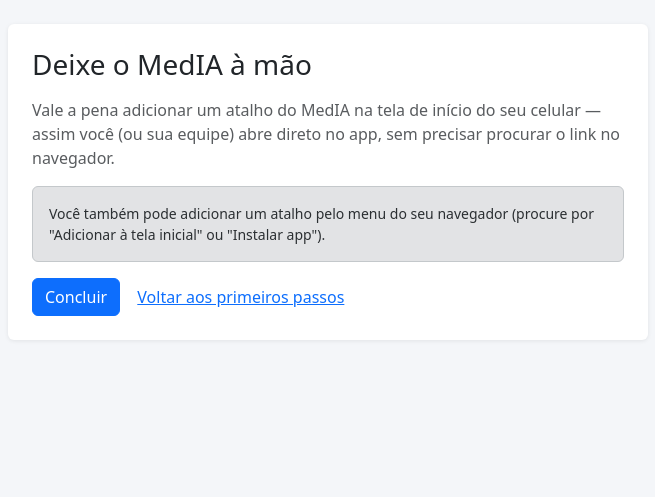
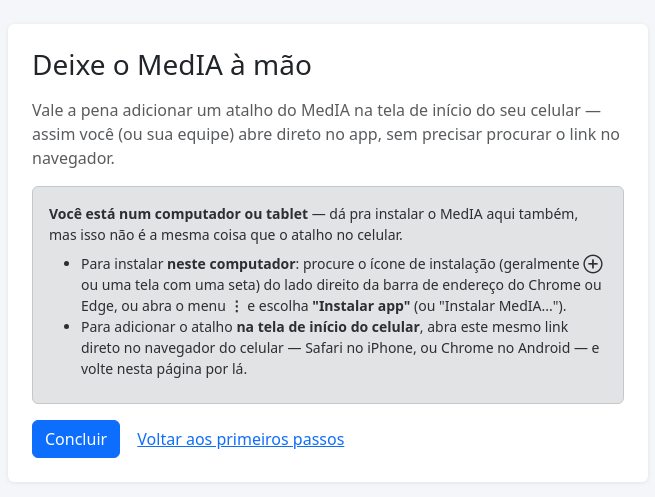
Before and after one commit to silmaroli-arch/media, a Python web app: template app/templates/medico/atalhos.html in a window 1280 px wide. Shown: the top 497 px of the page, without its empty margins (312-967 px from the left). Run offline with Jinja, Linux system fonts and the light colour scheme; the template is opened without the code that fills it, so the values that code supplies are empty.

Commit message:
Auto-commit: sincronizacao automatica

```diff
--- a/app/templates/medico/atalhos.html
+++ b/app/templates/medico/atalhos.html
@@ -35,10 +35,31 @@
     </div>
   </div>
 
-  <div id="wizardAvisoGenerico" class="alert alert-secondary mb-3" style="display: none;">
+  <div id="wizardAvisoAndroidGenerico" class="alert alert-secondary mb-3" style="display: none;">
     <div class="small">
-      Você também pode adicionar um atalho pelo menu do seu navegador (procure por
-      "Adicionar à tela inicial" ou "Instalar app").
+      Se o botão "Instalar app" não aparecer aqui em cima, procure no menu <strong>⋮</strong> (três
+      pontinhos) do Chrome e escolha <strong>"Instalar app"</strong> ou <strong>"Adicionar à tela
+      inicial"</strong>.
+    </div>
+  </div>
+
+  <div id="wizardAvisoDesktop" class="alert alert-secondary mb-3" style="display: none;">
+    <div class="small">
+      <strong>Você está num computador ou tablet</strong> — dá pra instalar o MedIA aqui também, mas
+      isso não é a mesma coisa que o atalho no celular.
+      <ul class="mb-2 mt-2">
+        <li>
+          Para instalar <strong>neste computador</strong>: procure o ícone de instalação
+          (geralmente <strong>⊕</strong> ou uma tela com uma seta) do lado direito da barra de
+          endereço do Chrome ou Edge, ou abra o menu <strong>⋮</strong> e escolha
+          <strong>"Instalar app"</strong> (ou "Instalar MedIA...").
+        </li>
+        <li>
+          Para adicionar o atalho <strong>na tela de início do celular</strong>, abra este mesmo
+          link direto no navegador do celular — Safari no iPhone, ou Chrome no Android — e volte
+          nesta página por lá.
+        </li>
+      </ul>
     </div>
   </div>
 
@@ -56,12 +77,21 @@
     if (jaInstalado()) return;
 
     var eIos = /iPad|iPhone|iPod/.test(navigator.userAgent) && !window.MSStream;
+    // Distingue Android (celular, sem "Mobile" nem sempre confiável em
+    // tablets - mas o suficiente pra separar "provavelmente celular" de
+    // "provavelmente computador/tablet maior") de desktop, pra dar uma
+    // mensagem certa em cada caso enquanto o botão real de instalar
+    // (beforeinstallprompt, abaixo) ainda não apareceu.
+    var eAndroid = /Android/.test(navigator.userAgent);
     if (eIos) {
       var avisoIos = document.getElementById("wizardAvisoIos");
       if (avisoIos) avisoIos.style.display = "flex";
+    } else if (eAndroid) {
+      var avisoAndroidGenerico = document.getElementById("wizardAvisoAndroidGenerico");
+      if (avisoAndroidGenerico) avisoAndroidGenerico.style.display = "block";
     } else {
-      var avisoGenerico = document.getElementById("wizardAvisoGenerico");
-      if (avisoGenerico) avisoGenerico.style.display = "block";
+      var avisoDesktop = document.getElementById("wizardAvisoDesktop");
+      if (avisoDesktop) avisoDesktop.style.display = "block";
     }
 
     var eventoInstalacaoApp = null;
@@ -69,9 +99,11 @@
       evento.preventDefault();
       eventoInstalacaoApp = evento;
       var avisoAndroid = document.getElementById("wizardAvisoAndroid");
-      var avisoGenerico = document.getElementById("wizardAvisoGenerico");
+      var avisoAndroidGenerico = document.getElementById("wizardAvisoAndroidGenerico");
+      var avisoDesktop = document.getElementById("wizardAvisoDesktop");
       if (avisoAndroid) avisoAndroid.style.display = "flex";
-      if (avisoGenerico) avisoGenerico.style.display = "none";
+      if (avisoAndroidGenerico) avisoAndroidGenerico.style.display = "none";
+      if (avisoDesktop) avisoDesktop.style.display = "none";
     });
 
     window.wizardInstalarAndroid = function () {
```
